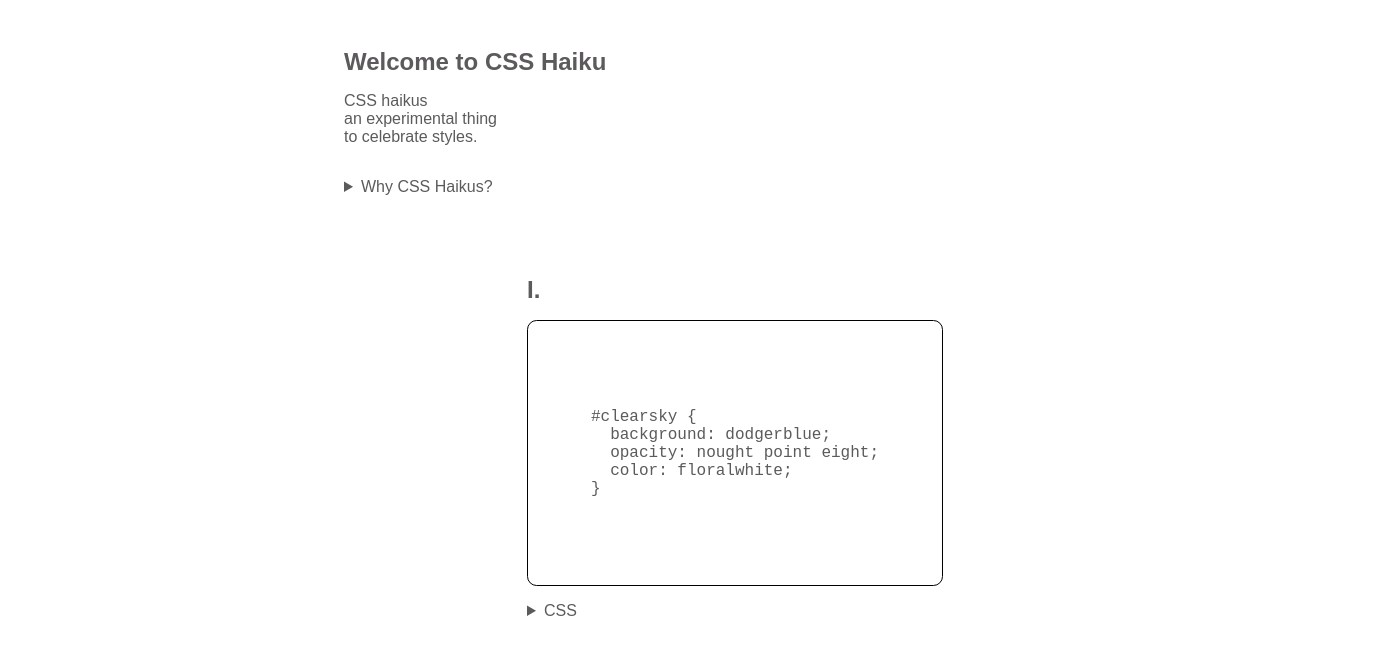
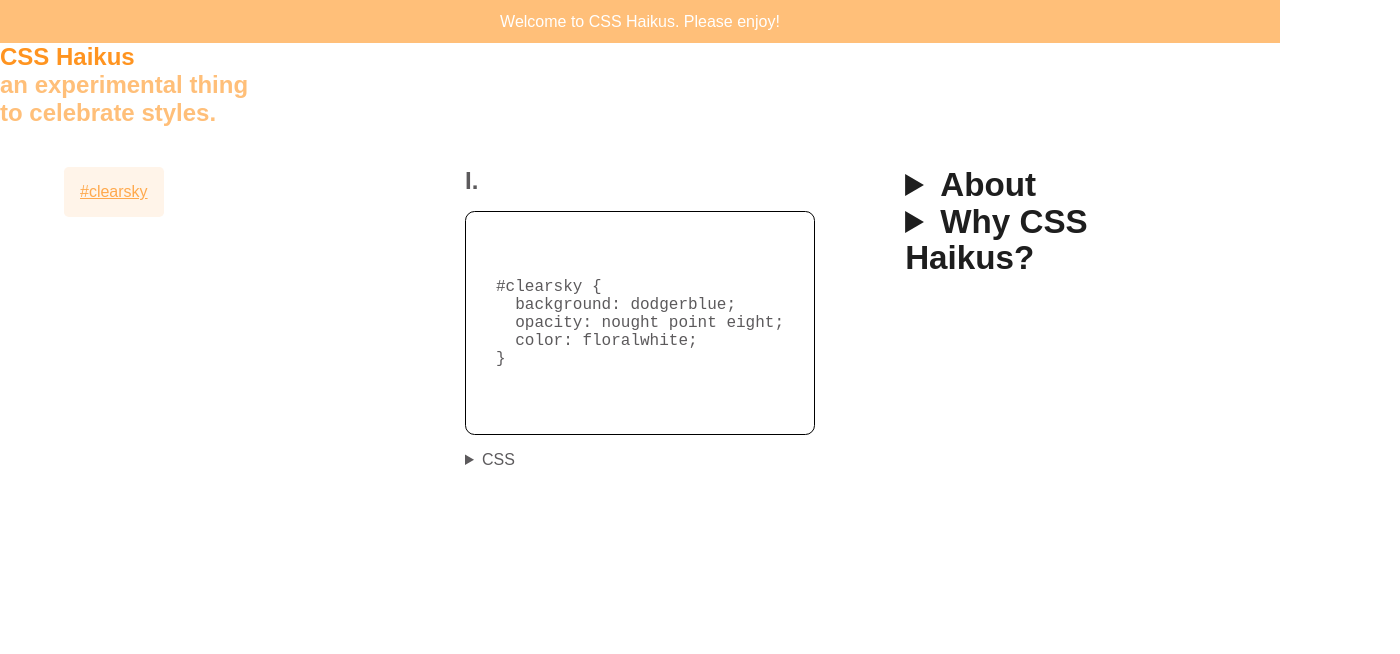
Before and after one commit to vernonian/css-haikus, a SvelteKit app: page / in a window 1280 px wide. Shown: the top 654 px of the page, 1400 px wide, since content can reach past the window. Built offline with nearby package versions, Linux system fonts and the light colour scheme.

Commit message:
Expanded on components

```diff
--- /dev/null
+++ b/src/lib/components/HaikuNavigation.svelte
@@ -0,0 +1,32 @@
+<script lang="ts">
+  import haikus from "$lib/data/haikus";
+</script>
+
+<nav class="bg-primary-0 primary-4">
+  <ol class="list-wrap">
+    {#each haikus as haiku}
+      <li><a class="nav-link" href="#{haiku.haikuId}">#{haiku.haikuId}</a></li>
+    {/each}
+  </ol>
+</nav>
+
+<style>
+  nav {
+    padding: var(--m);
+    border-radius: var(--xs);
+    width: fit-content;
+  }
+  ol {
+    list-style: none;
+  }
+
+  .nav-link {
+    color: var(--primary-4);
+    text-decoration:underline;
+  }
+
+  .nav-link:hover {
+    color: var(--primary-5);
+    text-decoration: none;
+  }
+</style>
--- /dev/null
+++ b/src/lib/components/Header.svelte
@@ -0,0 +1,31 @@
+<script lang="ts">
+
+</script>
+
+<header>
+  <section class="banner bg-primary-3"><p class="body-1 white text-center">Welcome to CSS Haikus. Please enjoy!</p></section>
+  <section>
+    <div>
+      <h1 class="f-col gap-zero">
+        <span>CSS Haikus</span>
+        <span>an experimental thing</span>
+        <span>to celebrate styles.</span>
+      </h1>
+    </div>
+  </section>
+</header>
+
+<style>
+
+  .banner {
+    padding: var(--s) var(--m);
+  }
+
+  h1 {
+    color: var(--primary-3);
+  }
+
+  h1 :first-child {
+    color: var(--primary-5);
+  }
+</style>
--- /dev/null
+++ b/src/lib/ui/reset.css
@@ -0,0 +1,7 @@
+* {
+  box-sizing: border-box;
+}
+
+body {
+  margin: 0px!important;
+}
--- a/src/routes/+layout.svelte
+++ b/src/routes/+layout.svelte
@@ -1,5 +1,6 @@
 <script lang="ts">
   import '$lib/ui/globals.css';
+  import '$lib/ui/reset.css';
 </script>
 
 <slot></slot>
--- a/src/routes/+page.svelte
+++ b/src/routes/+page.svelte
@@ -1,32 +1,21 @@
 <script lang="ts">
+  import Header from '$lib/components/Header.svelte';
+  import HaikuNavigation from '$lib/components/HaikuNavigation.svelte';
 import CSSHaiku from "$lib/components/CSSHaiku.svelte";
 import haikus from '$lib/data/haikus';
 
 
 </script>
+<Header></Header>
+<main class="section-wrap">
+  <section class="content-wrap main-grid">
+    <!-- Left -->
+    <section>
+      <HaikuNavigation/>
+    </section>
 
-<main>
-  <section class="section-wrap">
-    <div class="content-wrap-thin">
-      <div class="f-col f-s-s">
-        <h1>Welcome to CSS Haiku</h1>
-        <div>
-          <p>CSS haikus</p>
-          <p>an experimental thing</p>
-          <p>to celebrate styles.</p>
-        </div>
-      </div>
-      <div>
-        <details>
-          <summary>Why CSS Haikus?</summary>
-          <div class="f-col">
-            <p>...</p>
-          </div>
-        </details>
-      </div>
-    </div>
-  </section>
-  <section class="section-wrap">
+    <!-- Middle -->
+    <section>
       <div class="content-wrap-thin">
         <div class="f-col f-c-c gap-xxl">
           {#each haikus as haiku}
@@ -40,7 +29,42 @@ import haikus from '$lib/data/haikus';
           {/each}
         </div>
       </div>
+    </section>
 
-
+    <!-- Right  -->
+    <section>
+      <details>
+        <summary class="heading-3">About</summary>
+        <div class="f-col body-2">
+          <p>CSS Haikus is a collection of eight haikus written as CSS rules. Each haiku is rendered with it's written styles.</p>
+          <p>The haikus appear in between the curly braces, so the selectors are not part of the haiku, but serve as a title.</p>
+          <p>I have taken liberty in how the units and numbers are pronounces to fit the 5-7-5 syllable haiku structure. As such, I have written them out verbally to display to avoid confusion.</p>
+          <p>Created by Evelyn Vernon.</p>
+        </div>
+      </details>
+      <details>
+        <summary class="heading-3">Why CSS Haikus?</summary>
+        <div class="f-col body-2">
+          <p>I got into haikus one summer and thought it might be fun to write haikus in css and see what sort of styles are possible with that limitation.</p>
+          <p>The substance of the idea grew on me and I tried to incorporate a distinct theme in each haiku I wrote. As a collection, they form a narrative of around the dissociation, anxiety, and depression that I have faced as a fact of being alive.</p>
+          <p>Each haiku's visual effect aims to be a little vignette of feeling associated with such emotional turmoil and confusion, while the written CSS is practically meaningless in terms of being written in English. This further resonates the confusion I've felt when trying to understand and express my own emotions.</p>
+        </div>
+      </details>
     </section>
 </main>
+
+<style>
+  .main-grid {
+    width: 100%;
+    max-width: 100%;
+    display: grid;
+    grid-template-columns: 1fr;
+    gap: var(--l);
+  }
+
+  @media screen and (min-width: 768px) {
+    .main-grid {
+      grid-template-columns: 1fr 1.5fr 1fr;
+    }
+  }
+</style>
```
Lines whose indentation alone changed are shown as unchanged.
